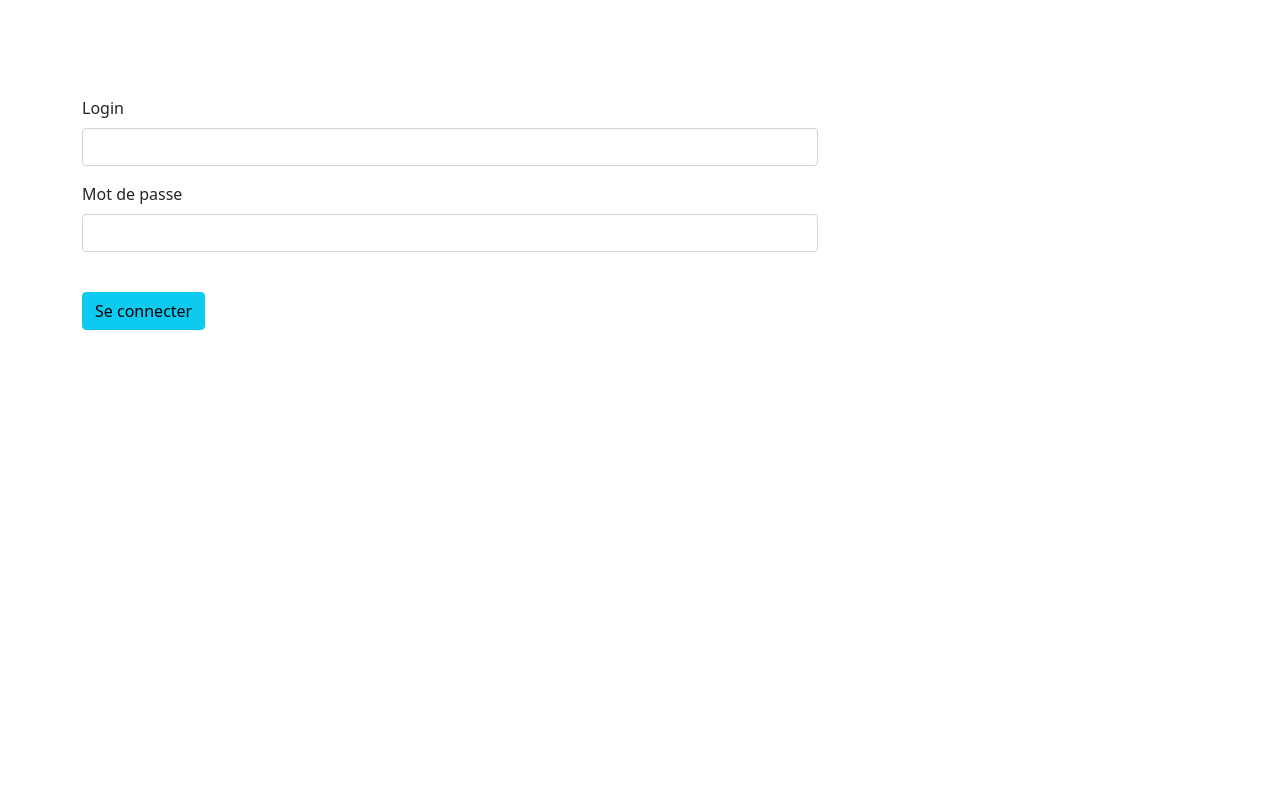
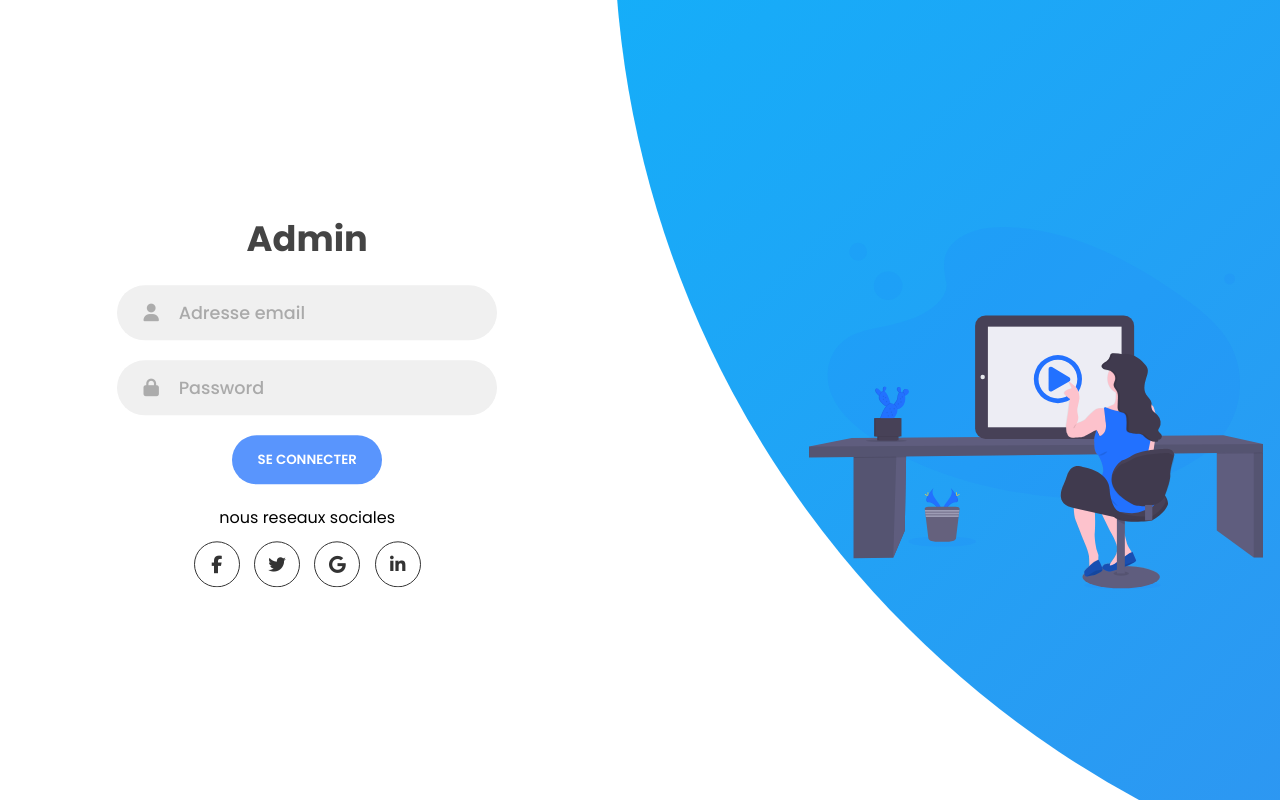
Before and after one commit to novoSoftEng/Mini-Market, a PHP site: page /login.php in a window 1280 px wide. Run offline with PHP 8.4, Linux system fonts and the light colour scheme; some libraries are stand-ins or nearby versions.

Commit message:
merge from adnan

```diff
--- a/index.php
+++ b/index.php
@@ -51,7 +51,7 @@ section li a:hover{
 }
 section ul {
     position: absolute;
-    top: 60px;
+    top: 30px;
     display: none;
 }
 
@@ -65,10 +65,10 @@ section ul {
     width: 300px;
     height: 400px;
 }
-/* section ul li a{
+section ul li a{
     font-size: 13px;
     line-height: 25px;
-} */
+}
 section li:hover >ul{
     display: block;
 }
--- /dev/null
+++ b/login.css
@@ -0,0 +1,193 @@
+
+@import url("https://fonts.googleapis.com/css2?family=Poppins:wght@200;300;400;500;600;700;800&display=swap");
+
+* {
+margin: 0;
+padding: 0;
+box-sizing: border-box;
+}
+
+body,
+input {
+font-family: "Poppins", sans-serif;
+}
+
+.container {
+position: relative;
+width: 100%;
+background-color: #fff;
+min-height: 100vh;
+overflow: hidden;
+}
+
+.forms-container {
+position: absolute;
+width: 100%;
+height: 100%;
+top: 0;
+left: 0;
+}
+
+.signin-signup {
+position: absolute;
+top: 50%;
+transform: translate(-50%, -50%);
+left: 24%;
+width: 50%;
+transition: 1s 0.7s ease-in-out;
+display: grid;
+grid-template-columns: 1fr;
+z-index: 5;
+}
+
+form {
+display: flex;
+align-items: center;
+justify-content: center;
+flex-direction: column;
+padding: 0rem 5rem;
+transition: all 0.2s 0.7s;
+overflow: hidden;
+grid-column: 1 / 2;
+grid-row: 1 / 2;
+}
+
+.title {
+font-size: 2.2rem;
+color: #444;
+margin-bottom: 10px;
+}
+
+.input-field {
+max-width: 380px;
+width: 100%;
+background-color: #f0f0f0;
+margin: 10px 0;
+height: 55px;
+border-radius: 55px;
+display: grid;
+grid-template-columns: 15% 85%;
+padding: 0 0.4rem;
+position: relative;
+}
+
+.input-field i {
+text-align: center;
+line-height: 55px;
+color: #acacac;
+transition: 0.5s;
+font-size: 1.1rem;
+}
+
+.input-field input {
+background: none;
+outline: none;
+border: none;
+line-height: 1;
+font-weight: 600;
+font-size: 1.1rem;
+color: #333;
+}
+
+.input-field input::placeholder {
+color: #aaa;
+font-weight: 500;
+}
+
+.social-text {
+padding: 0.7rem 0;
+font-size: 1rem;
+}
+
+.social-media {
+display: flex;
+justify-content: center;
+}
+
+.social-icon {
+height: 46px;
+width: 46px;
+display: flex;
+justify-content: center;
+align-items: center;
+margin: 0 0.45rem;
+color: #333;
+border-radius: 50%;
+border: 1px solid #333;
+text-decoration: none;
+font-size: 1.1rem;
+transition: 0.3s;
+}
+
+.social-icon:hover {
+color: #4481eb;
+border-color: #4481eb;
+}
+
+.btn {
+width: 150px;
+background-color: #5995fd;
+border: none;
+outline: none;
+height: 49px;
+border-radius: 49px;
+color: #fff;
+text-transform: uppercase;
+font-weight: 600;
+margin: 10px 0;
+cursor: pointer;
+transition: 0.5s;
+}
+
+.btn:hover {
+background-color: #4d84e2;
+}
+.panels-container {
+position: absolute;
+height: 100%;
+width: 100%;
+top: 0;
+left: 0;
+display: grid;
+grid-template-columns: repeat(2, 1fr);
+}
+
+.container:before {
+content: "";
+position: absolute;
+height: 2000px;
+width: 2000px;
+top: -10%;
+left:48%;
+transform: translateY(-50%);
+background-image: linear-gradient(-45deg, #4481eb 0%, #04befe 100%);
+transition: 1.8s ease-in-out;
+border-radius: 50%;
+z-index: 6;
+}
+
+.image {
+width: 100%;
+transition: transform 1.1s ease-in-out;
+transition-delay: 0.4s;
+}
+
+.panel {
+display: flex;
+flex-direction: column;
+align-items: flex-end;
+justify-content: space-around;
+text-align: center;
+z-index: 6;
+}
+
+.right-panel {
+pointer-events: none;
+padding: 3rem 12% 2rem 17%;
+}
+
+
+.right-panel .image,
+.right-panel .content {
+transform: translateX(700px);
+}
--- a/login.php
+++ b/login.php
@@ -14,43 +14,65 @@ session_start();
 
 
 ?>
+
+
+
 <!DOCTYPE html>
 <html lang="en">
-<head>
-    <meta charset="UTF-8">
-    <meta http-equiv="X-UA-Compatible" content="IE=edge">
-    <meta name="viewport" content="width=device-width, initial-scale=1.0">
-    <link href="https://cdn.jsdelivr.net/npm/bootstrap@5.0.2/dist/css/bootstrap.min.css" rel="stylesheet" integrity="sha384-EVSTQN3/azprG1Anm3QDgpJLIm9Nao0Yz1ztcQTwFspd3yD65VohhpuuCOmLASjC" crossorigin="anonymous">
-    <title>Login - MonoShop</title>
-</head>
-<body>
-<br>
-<br>
-<br>
-<br>
+  <head>
+    <meta charset="UTF-8" />
+    <meta name="viewport" content="width=device-width, initial-scale=1.0" />
+    <script
+      src="https://kit.fontawesome.com/64d58efce2.js"
+      crossorigin="anonymous"
+    ></script>
+   <link rel="stylesheet" href="login.css">
+    <title>Sign in & Sign up Form</title>
 
-<div class="container" style="display: flex; justify-content: start-end">
-    <div class="row">
-        <div class="col-md-10">
-
-        <form method="post">
-            <div class="mb-3">
-                <label for="email" class="form-label">Login</label>
-                <input type="email" name="email" class="form-control" style="width: 350%;" >
+  </head>
+  <body>
+    <div class="container">
+      <div class="forms-container">
+        <div class="signin-signup">
+          <form  method="post" class="sign-in-form">
+            <h2 class="title">Admin </h2>
+            <div class="input-field">
+              <i class="fas fa-user"></i>
+              <input type="email" placeholder="Adresse email "name="email" />
             </div>
-            <div class="mb-3">
-                <label for="motdepasse" class="form-label">Mot de passe</label>
-                <input type="password" name="motdepasse" class="form-control" style="width: 350%;">
+            <div class="input-field">
+              <i class="fas fa-lock"></i>
+              <input type="password" placeholder="Password"name="motdepasse" />
             </div>
-            <br>
-            <input type="submit" name="envoyer" class="btn btn-info" value="Se connecter">
-        </form>
+            <input type="submit" name="envoyer" value="Se connecter" class="btn solid" />
+            <p class="social-text">nous reseaux sociales</p>
+            <div class="social-media">
+              <a href="https://fr-fr.facebook.com/.com" class="social-icon">
+                <i class="fab fa-facebook-f"></i>
+              </a>
+              <a href="https://twitter.com/?lang=fr" class="social-icon">
+                <i class="fab fa-twitter"></i>
+              </a>
+              <a href="https://www.google.com/" class="social-icon">
+                <i class="fab fa-google"></i>
+              </a>
+              <a href="https://linkedin.com" class="social-icon">
+                <i class="fab fa-linkedin-in"></i>
+              </a>
+            </div>
+          </form>
 
         </div>
+      </div>
+
+      <div class="panels-container">
+        <div class="panel right-panel">
+
+          <img src="images/register.svg" class="image" alt="" />
+        </div>
+      </div>
     </div>
-</div>
-
-</body>
+  </body>
 </html>
 
 <?php
```
